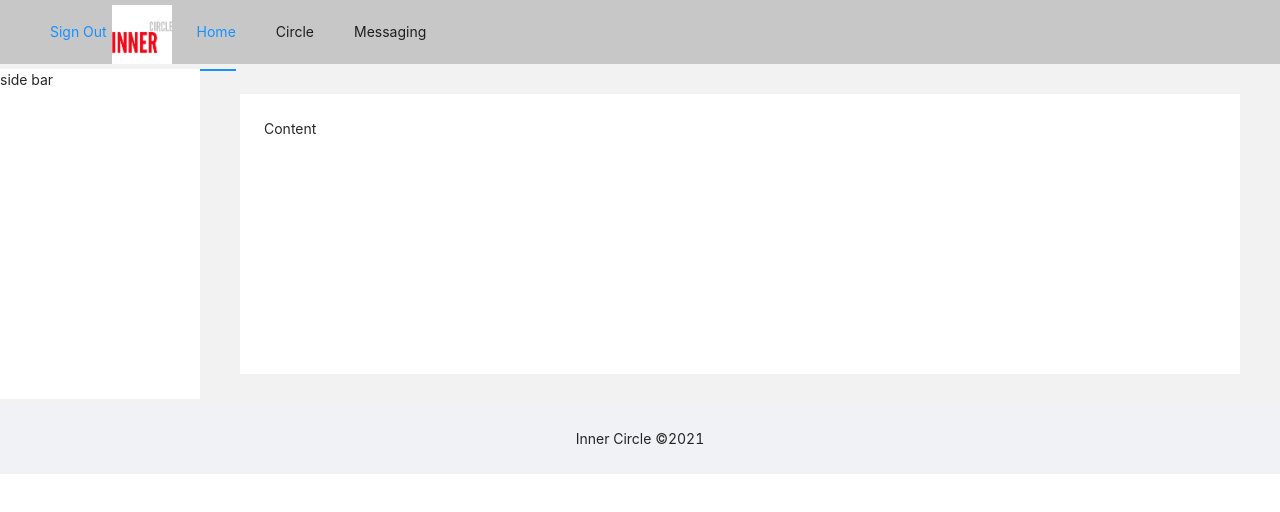
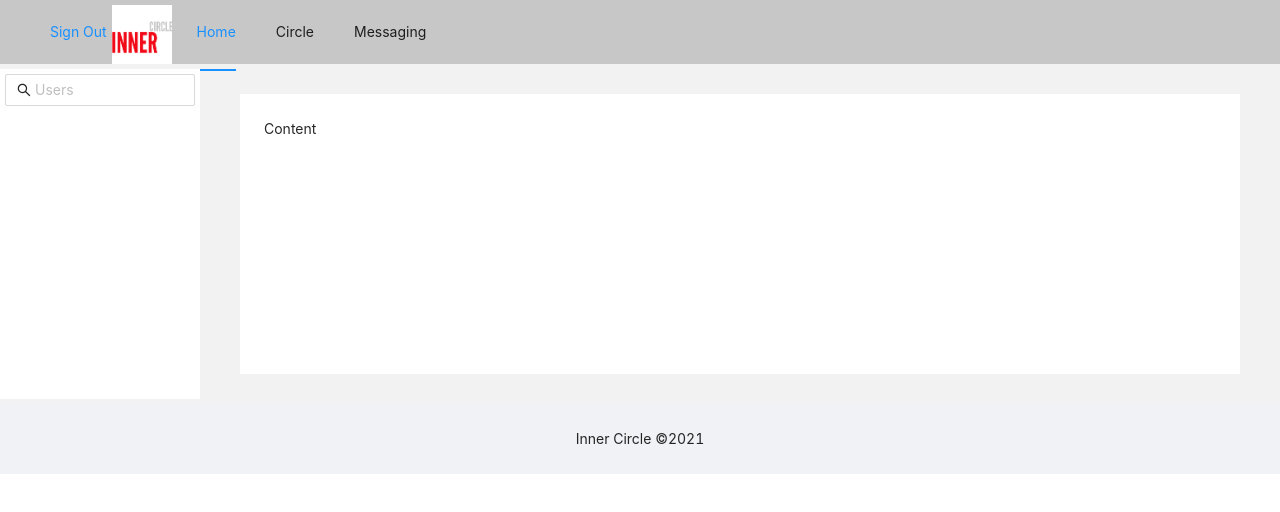
Before and after one commit to nathanclough/software-engineering-project, a React (Create React App) app in the folder application/app/: page /homepage in a window 1280 px wide. Shown: the top 512 px of the page. Built offline with nearby package versions, Linux system fonts and the light colour scheme.

Commit message:
Created UserSearch Component and added it to homepage

```diff
--- a/application/app/src/Components/Homepage.js
+++ b/application/app/src/Components/Homepage.js
@@ -1,5 +1,6 @@
 import React, { useState } from 'react';
 import { Link, useLocation,Redirect } from "react-router-dom";
+import Search from './UserSearch'
 import { Layout, Menu, Space} from 'antd';
 import logo from '../logo.png';
 import '../index.css';
@@ -11,8 +12,8 @@ const { Header, Footer, Sider, Content } = Layout;
 function Homepage(props){
     var location = useLocation();
     return(
-        <>
         <Layout className="layout">
+
           <Header>
             <Menu theme="light" mode="horizontal" defaultSelectedKeys={['1']}>
                 <Link to="/">Sign Out</Link>
@@ -22,21 +23,23 @@ function Homepage(props){
                 <Menu.Item key="3">Messaging</Menu.Item>
               </Menu>
           </Header>
+
           <Layout style={{padding: '5px 0px'}}>
             <Sider theme="light"
               breakpoint="lg"
               collapsedWidth="0"
             >
-        side bar
+              <div className="side-search"><Search/></div>
             </Sider>
+
             <Content style={{ padding: '25px 40px' }}>
               <div className="site-layout-content">Content</div>
             </Content>
           </Layout>
+
           <Footer className="site-layout-footer"style={{ textAlign: 'center' }}>Inner Circle ©2021 </Footer>
+
         </Layout>
-  </>
      );
 }
-
 export default Homepage
--- /dev/null
+++ b/application/app/src/Components/UserSearch.js
@@ -0,0 +1,34 @@
+import React, { useState } from 'react';
+import {Input,Icon} from 'antd'
+import {SearchOutlined } from '@ant-design/icons'
+
+
+
+
+
+// Dynamically shows first 10 users based on input
+function Search(){
+    const [results,setResults] = useState(null)
+
+    // On input change make api call and set the new results
+    const handleInputChange = (event) => {
+        var results = getSearchResults()
+        setResults(results)
+    };
+
+    // Makes api call for first 10 users that contain given string
+    const getSearchResults = () =>{
+
+    }
+
+    const renderSearchResults = () => {
+        if(results.size > 0){
+            return ( <>{ results.map( (result) => { return (<h4>{result.username}</h4>)} )}</>) };
+    }
+
+    return (
+            <Input prefix={<SearchOutlined className="site-form-item-icon"/>} placeholder="Users" loading onChange={handleInputChange}>
+            </Input>
+    )
+}
+export default Search
--- a/application/app/src/index.css
+++ b/application/app/src/index.css
@@ -43,3 +43,6 @@ code {
 .ant-menu {
   background: #c7c7c7;
 }
+.side-search {
+  padding: 5px;
+}
```
Lines whose indentation alone changed are shown as unchanged.
